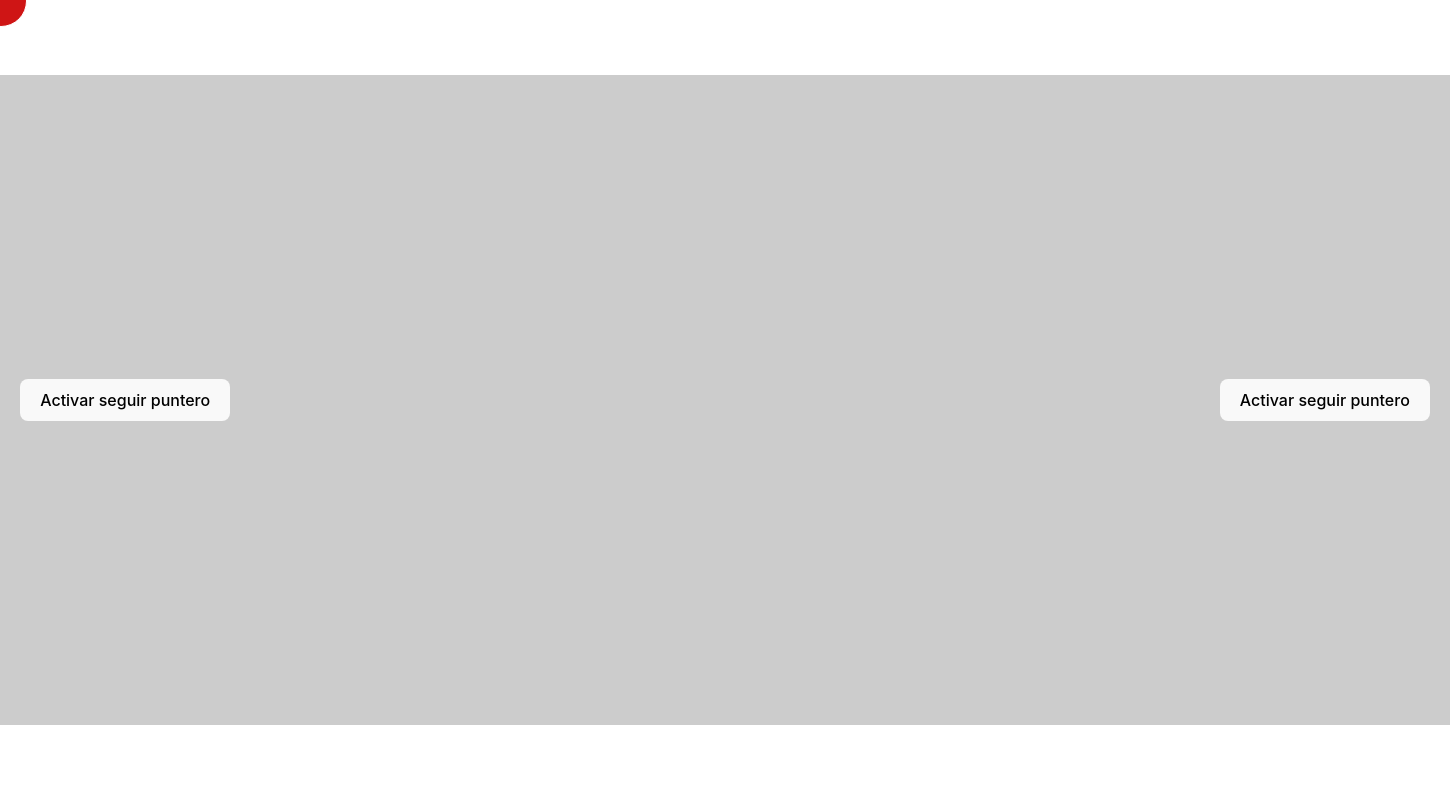
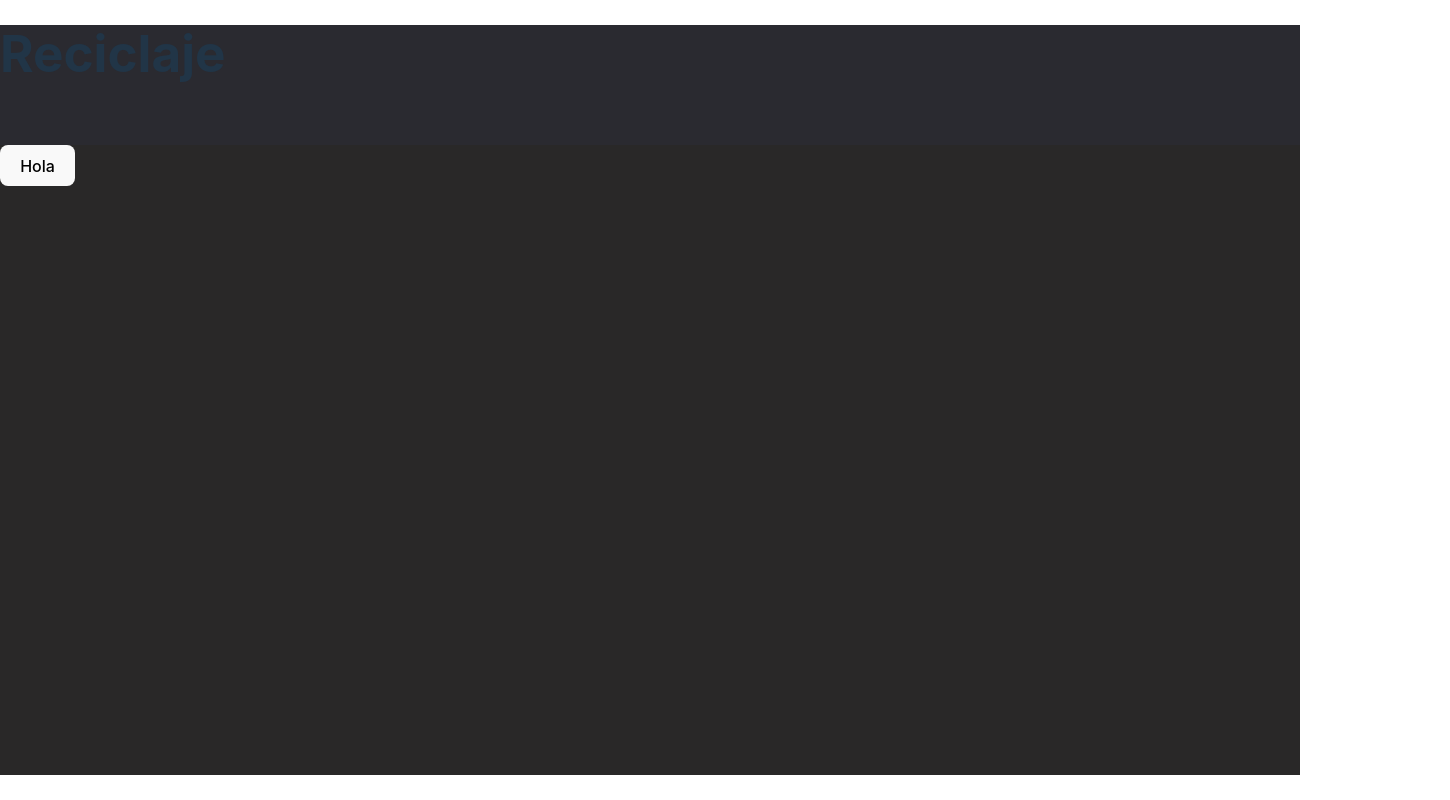
Before and after one commit to RodriDelga/JuegoReciclaje, a React (Vite) app in the folder ProyectoEcologia/: page / in a window 1280 px wide. Shown: the whole page, 1450 px wide, since content can reach past the window. Built offline with nearby package versions, Linux system fonts and the light colour scheme.

Commit message:
Nuevos archivos

```diff
--- a/ProyectoEcologia/src/App.jsx
+++ b/ProyectoEcologia/src/App.jsx
@@ -1,10 +1,10 @@
-import { FollowMouse } from "./components/FollowMouse"
+import { PaginaPrincipal } from "./PaginaPrincipal"
 
 function App() {
 
   return (
     <main>
-      <FollowMouse />
+      <PaginaPrincipal />
     </main>
   )
 }
--- /dev/null
+++ b/ProyectoEcologia/src/PaginaPrincipal.css
@@ -0,0 +1,10 @@
+.Main-Container{
+    background: #292828;
+    width: 1300px;
+    height: 750px;
+  }
+
+  .Main-header{
+    height: 120px;
+    background: #2a2a30;
+  }
--- /dev/null
+++ b/ProyectoEcologia/src/PaginaPrincipal.jsx
@@ -0,0 +1,18 @@
+import './PaginaPrincipal.css'
+
+export const PaginaPrincipal = () => {
+
+
+    return (
+        <div className="Main-Container">
+            <header className="Main-header">
+                <div className="Header-Container">
+                    <div className="">
+                        <h1>Reciclaje</h1>
+                    </div>
+                </div>
+            </header>
+            <button>Hola</button>
+        </div>
+    )
+}
--- a/ProyectoEcologia/src/index.css
+++ b/ProyectoEcologia/src/index.css
@@ -1,3 +1,8 @@
+*{
+  margin: 0px;
+  padding: 0px;
+}
+
 :root {
   font-family: Inter, Avenir, Helvetica, Arial, sans-serif;
   font-size: 16px;
```
